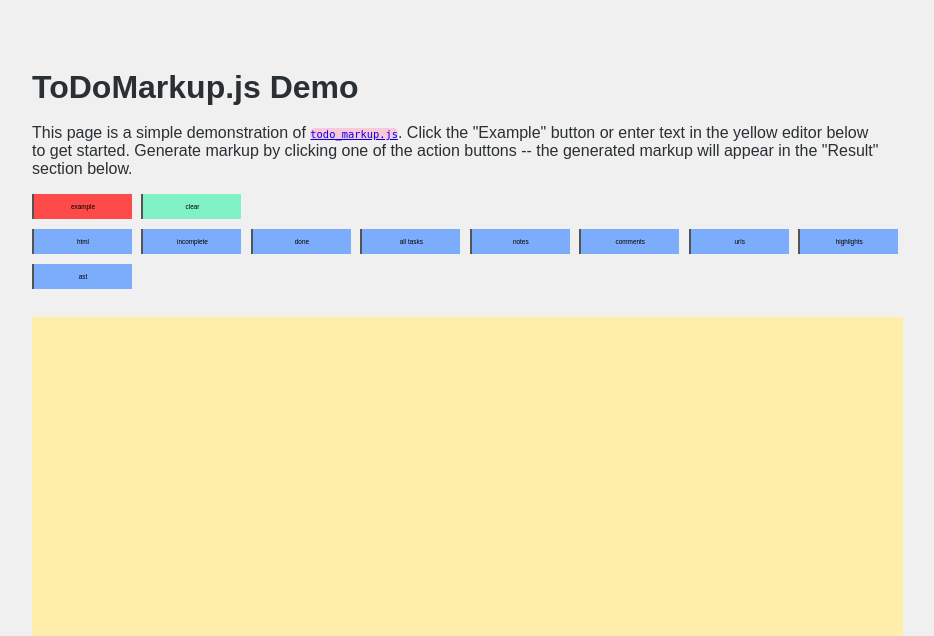
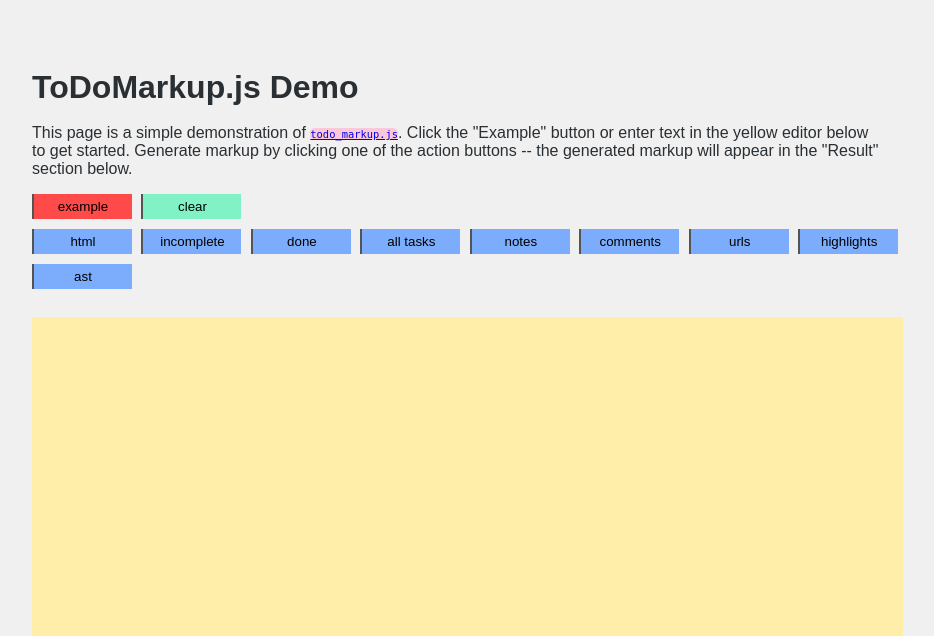
Before and after one commit to unforswearing/unforswearing.github.io, a PHP site: page /todo_markup/index.html in a window 1280 px wide. Shown: the top 636 px of the page, without its empty margins (96-1030 px from the left). Run offline with PHP 8.4, Linux system fonts and the light colour scheme.

Commit message:
why was the font size so small??

```diff
--- a/todo_markup/style.css
+++ b/todo_markup/style.css
@@ -29,7 +29,6 @@ h2 {
 }
 
 button {
-  font-size: 0.4em;
   border-radius: 0px;
   border-width: 2px;
   width: 100px;
```
